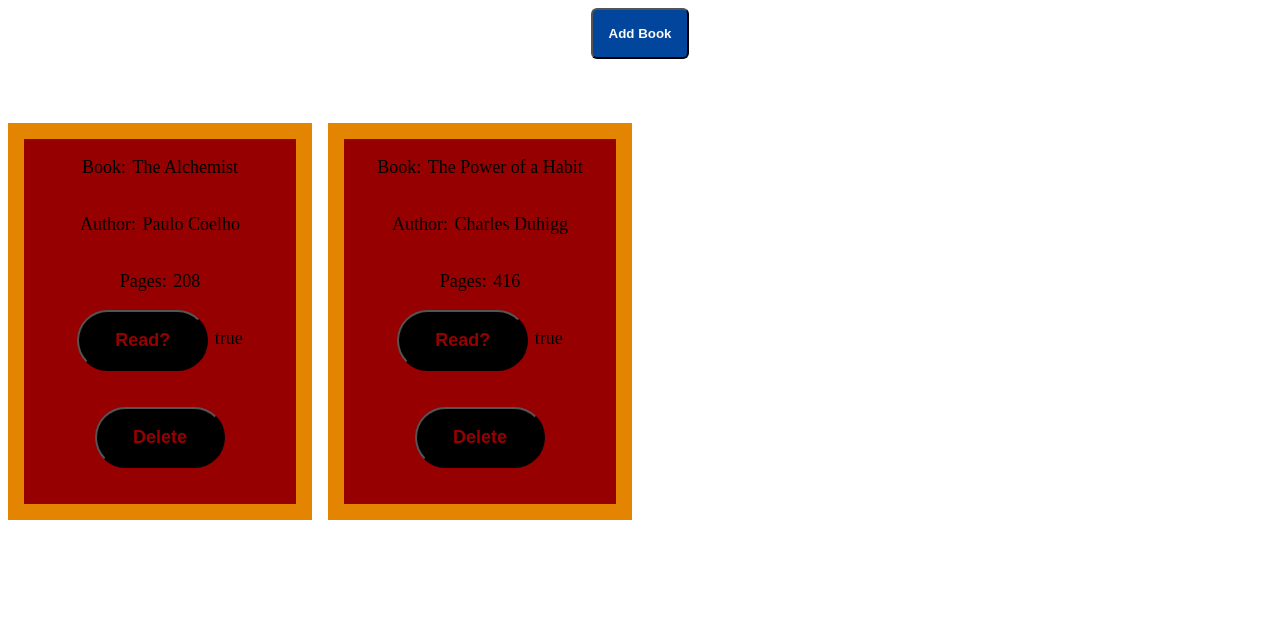
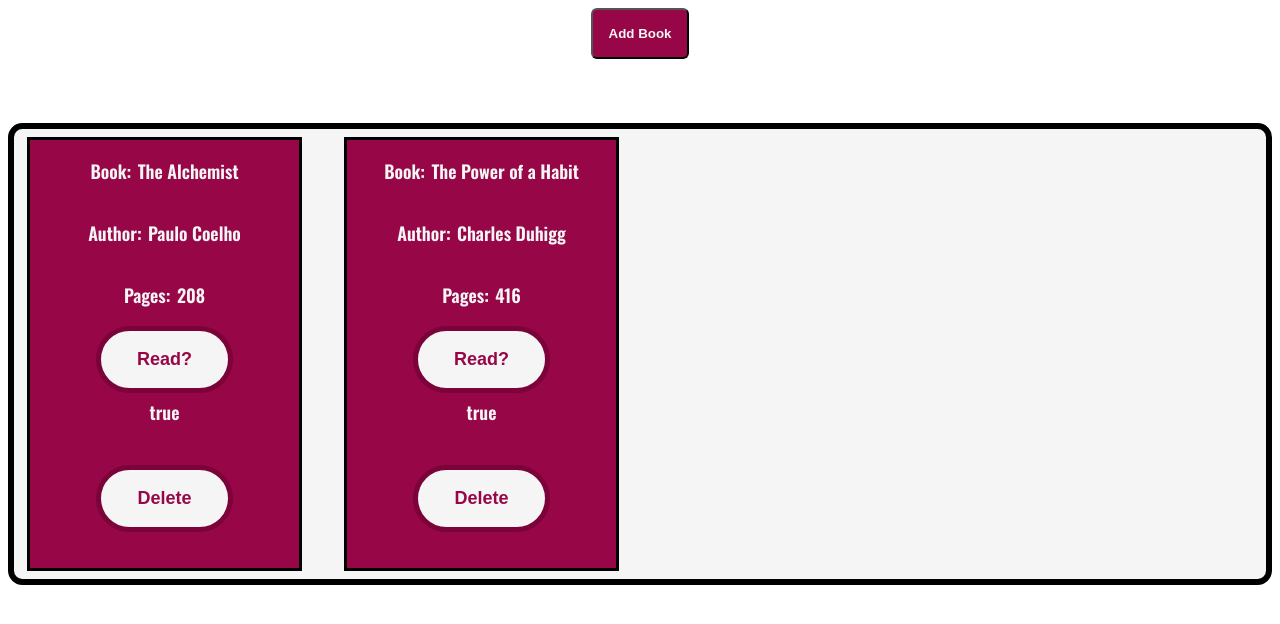
Before and after one commit to Amank1243/odin-library, a plain HTML site: page index.html in a window 1280 px wide. Drawn offline with nearby package versions, Linux system fonts and the light colour scheme.

Commit message:
Added basic styling

```diff
--- a/index.html
+++ b/index.html
@@ -5,6 +5,9 @@
     <meta name="viewport" content="width=device-width, initial-scale=1.0">
     <title>Library</title>
     <link rel="stylesheet" href="style.css">
+    <style>
+        @import url('https://fonts.googleapis.com/css2?family=Limelight&family=Oswald:wght@200..700&display=swap');
+    </style>
 </head>
 
 <body>
--- a/script.js
+++ b/script.js
@@ -40,14 +40,6 @@
     newBook.dataset.id = book.id;
     BOOKCONTAINER.appendChild(newBook);
 
-     // change read status button
-
-    // let readButton = document.createElement("button");
-    // readButton.textContent = "Read?";
-    // readButton.class = "changeRead";
-    // readButton.style.padding = "0.5em 1em"
-
-    // newBook.appendChild(readButton);
     let readButton = newBook.querySelector(".changeRead");
 
     readButton.addEventListener("click", () => {
@@ -69,6 +61,7 @@
 
     let deleteButton = document.createElement("button");
     deleteButton.textContent = "Delete";
+    deleteButton.classList = "delete"
     newBook.appendChild(deleteButton);
 
     deleteButton.addEventListener("click", () => {
--- a/style.css
+++ b/style.css
@@ -1,3 +1,13 @@
+:root {
+    --primary-color: #f5f5f5;
+    --secondary-color : #970747;
+
+    color: var(--primary-color);
+
+    font-family: "Oswald", "LimeLight", "serif", "sans-serif";
+    font-weight: 600;
+}
+
 body {
     display: grid;
 }
@@ -13,17 +23,22 @@
     border-radius: 6px;
     padding: 16px;
 
-    color: #fafafa;
+    color: var(--primary-color);
     font-weight: bolder;
-    background-color: rgb(1, 69, 156);
+    background-color: var(--secondary-color);
 }
 
 .library-container {
     display: grid;
     grid-template-columns: repeat(auto-fill, minmax(250px, 1fr));
 
-   gap: 1rem;
-   margin-top: 4rem;
+    gap: 1rem;
+    margin-top: 4rem;
+
+    background-color: var(--primary-color);
+
+    border: solid 0.4em black;
+    border-radius: 0.9em;
 }
 
 .book {
@@ -34,8 +49,10 @@
     align-items: center;
 
 
-    border: 1em solid #f19d00d8;
-    background-color: rgb(151, 0, 0);
+    border: 0.2em solid black;
+    background-color: var(--secondary-color);
+
+    margin: 1vh 1vw;
 
 }
 
@@ -55,17 +72,44 @@
    padding: 1em 2em;
 
     border-radius: 4em;
-    background-color: black;
+    background-color: var(--primary-color);
+
+    border: solid 0.3em #7b0339;
 
     font-size: large;
     font-weight: bolder;
-    color: rgb(151, 0, 0);
+    color: var(--secondary-color);
+}
 
+.book button.delete {
+    margin-bottom: 2em;
+}
 
-    margin-bottom: 2em;
+.book button.changeRead:hover {
+    background-color: var(--secondary-color);
+    color: var(--primary-color);
+}
+
+.book button.delete:hover {
+    background-color: rgb(208, 42, 42);
+    color: black;
 }
 
 form {
     height: 20vh;
     width: 15vw;
 }
+
+div.row.readStatus {
+    display: flex;
+
+    flex-direction: column;
+    align-items: center;
+
+    width: 25vw;
+}
+
+p.getHasRead {
+    margin-top: 0;
+    margin-bottom: 5vh;
+}
```
